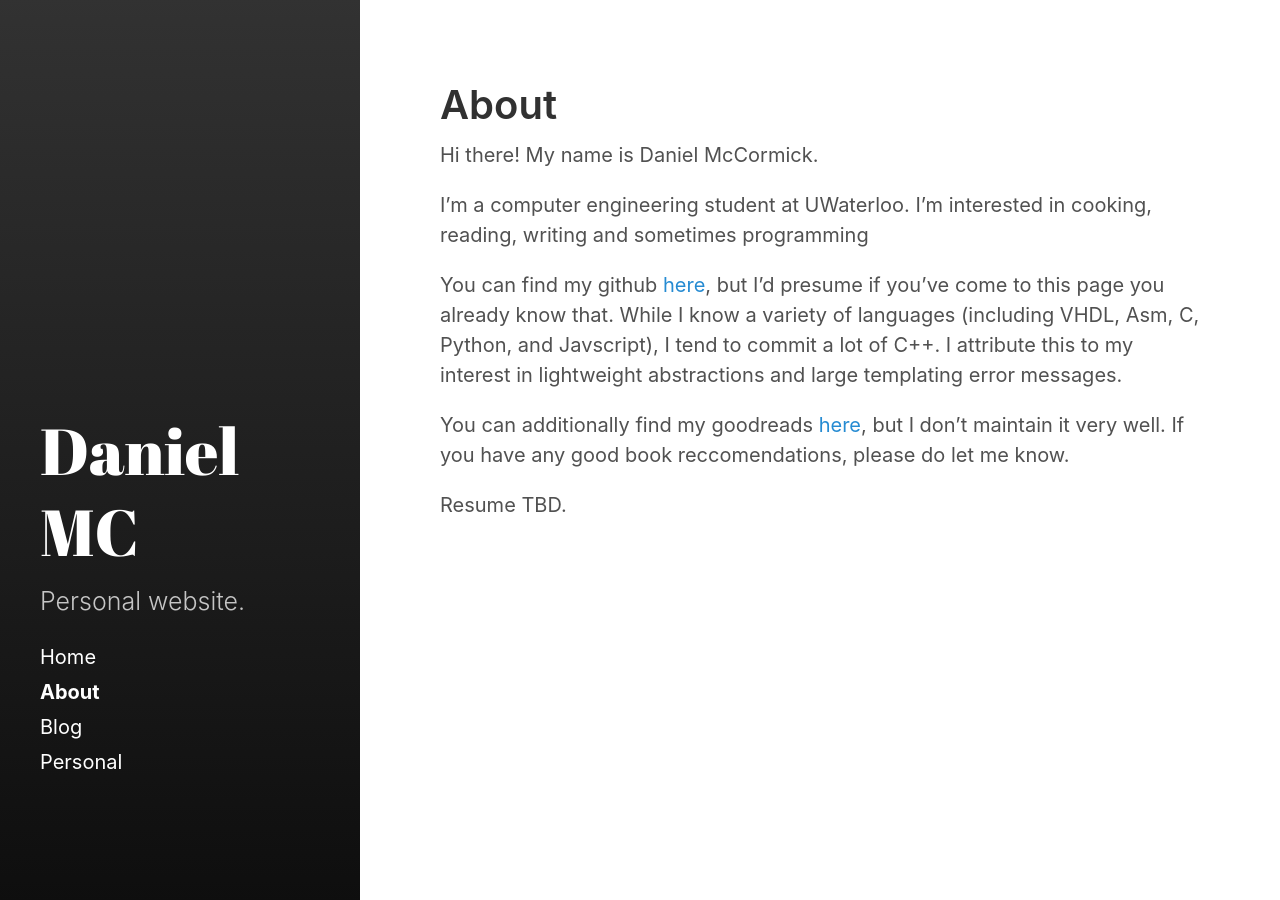
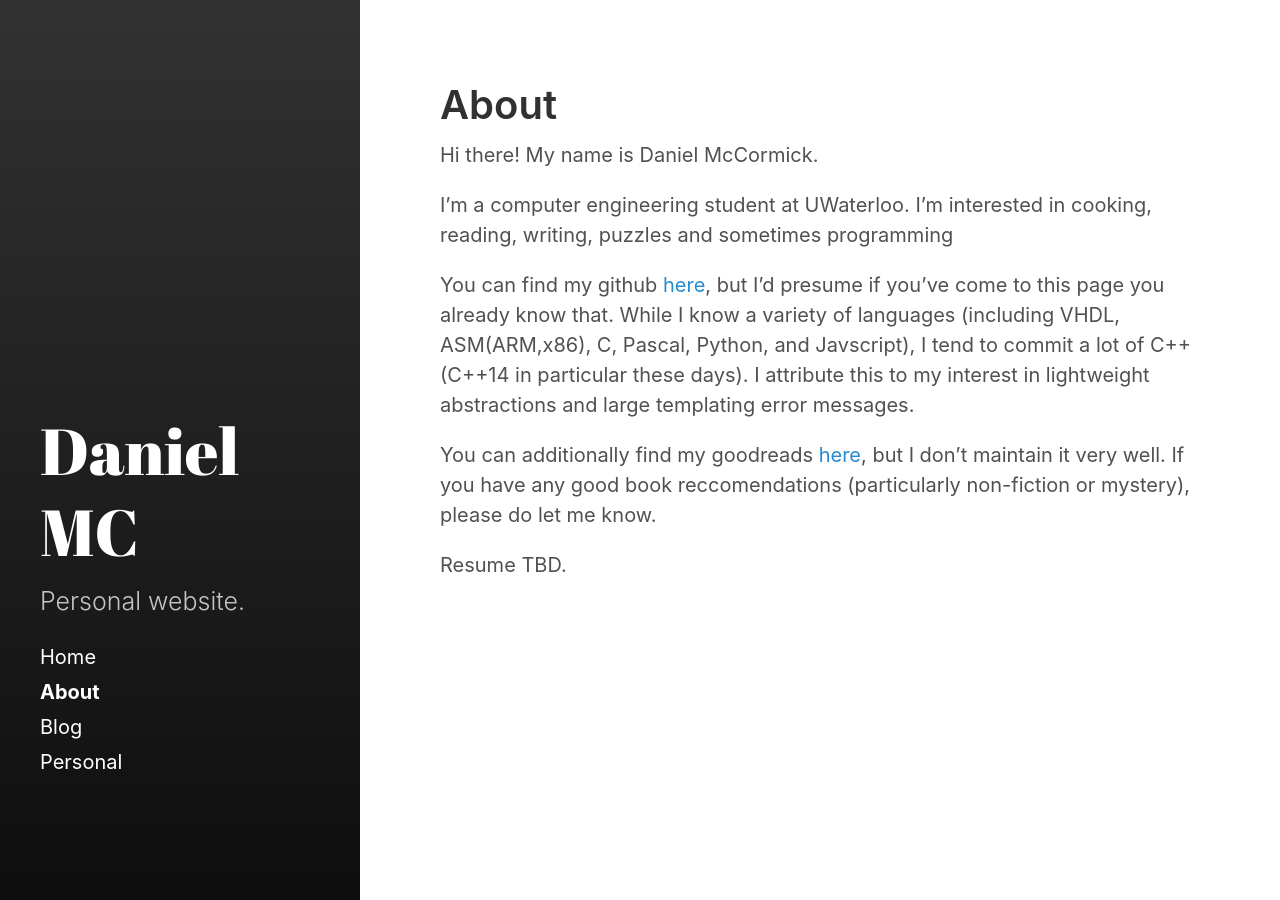
Before and after one commit to danielmccormick/danielmccormick.github.io, a Jekyll site: the page built from about.md, in a window 1280 px wide. Built offline with Jekyll 4.4.1, drawn with Linux system fonts in a browser that asks for light colours.

Commit message:
updated categories

```diff
--- a/about.md
+++ b/about.md
@@ -6,10 +6,13 @@ sidebar_link: true
 
 Hi there! My name is Daniel McCormick.
 
-I'm a computer engineering student at UWaterloo. I'm interested in cooking, reading, writing and sometimes programming
+I'm a computer engineering student at UWaterloo. I'm interested in cooking, reading, writing, puzzles and sometimes programming
 
-You can find my github [here](github.com/danielmccormikc), but I'd presume if you've come to this page you already know that. While I know a variety of languages (including VHDL, Asm, C, Python, and Javscript), I tend to commit a lot of C++. I attribute this to my interest in lightweight abstractions and large templating error messages.
+You can find my github [here](github.com/danielmccormikc), but I'd presume if you've come to this page you already know that.
+While I know a variety of languages (including VHDL, ASM(ARM,x86), C, Pascal, Python, and Javscript), I tend to commit a lot of C++ (C++14 in particular these days).
+I attribute this to my interest in lightweight abstractions and large templating error messages.
 
-You can additionally find my goodreads [here](https://www.goodreads.com/danielmccormick), but I don't maintain it very well. If you have any good book reccomendations, please do let me know.
+
+You can additionally find my goodreads [here](https://www.goodreads.com/danielmccormick), but I don't maintain it very well. If you have any good book reccomendations (particularly non-fiction or mystery), please do let me know.
 
 Resume TBD.
```
Also changed, not shown: _posts/2019-07-03-initial-commit.md (+2 -2 lines), _posts/2019-07-04-learning-from-failure.md (+9 -6 lines), category/blog.md (+1 -1 lines), category/personal.md (+2 -6 lines), 6 other files.
